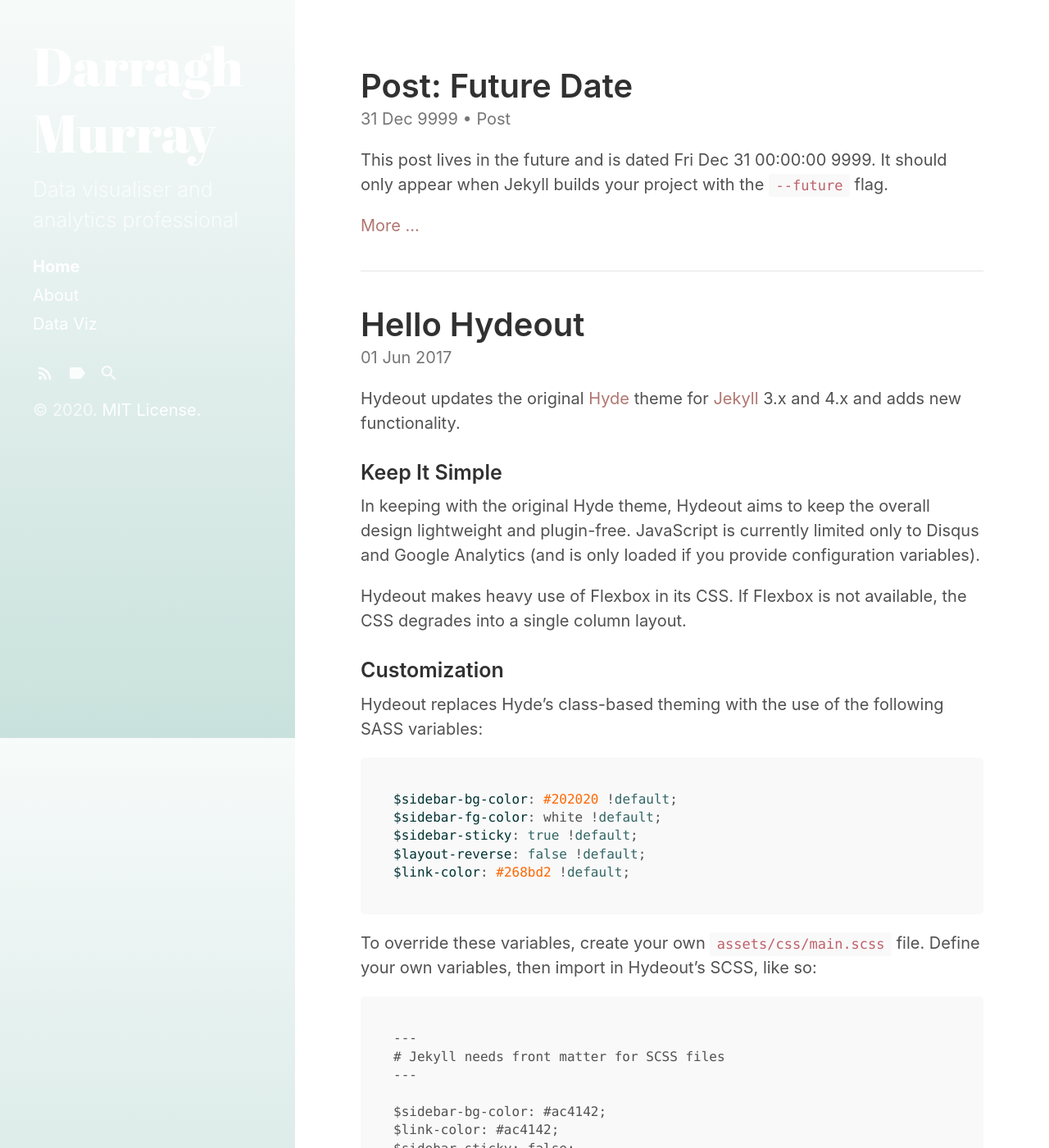
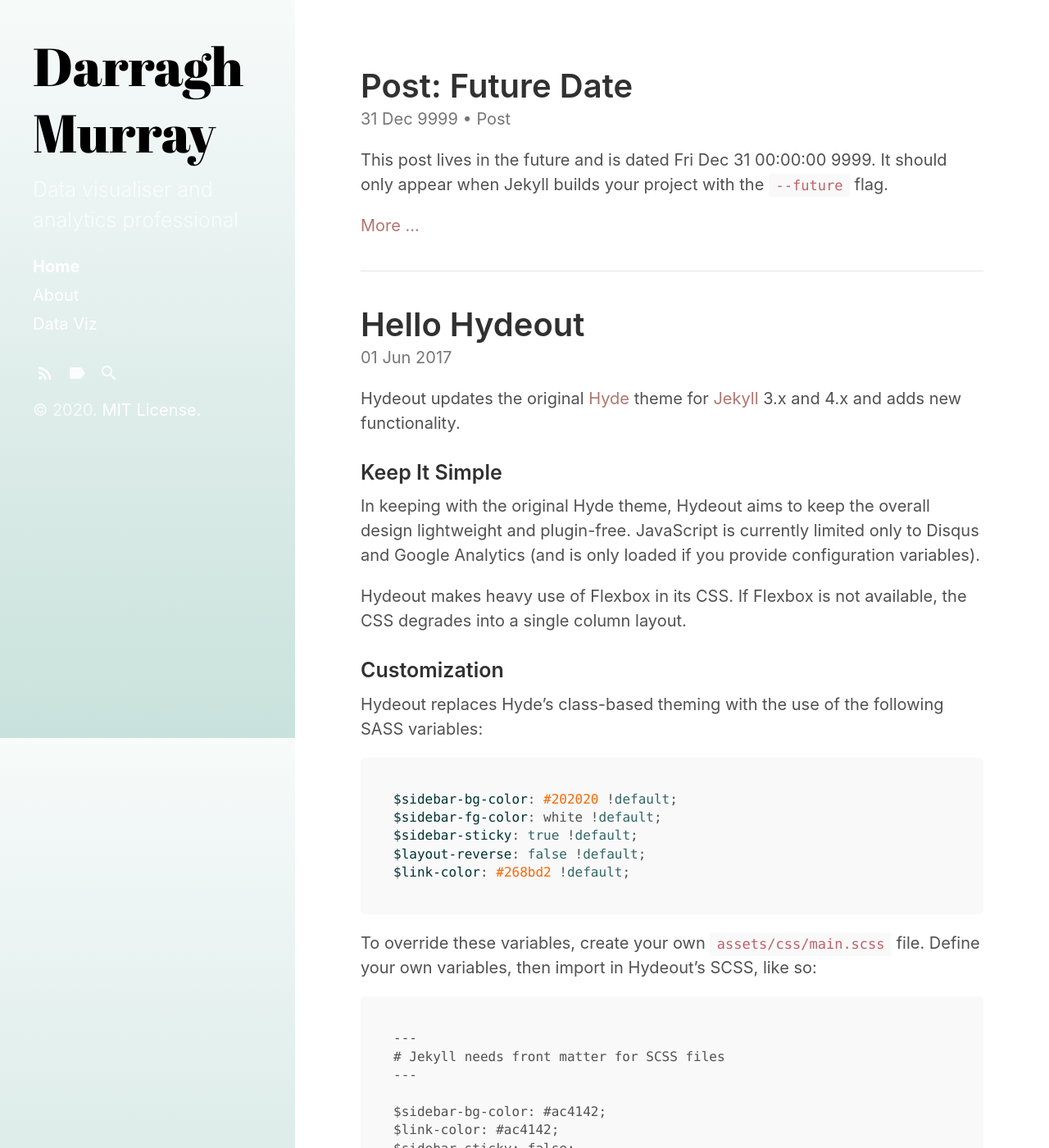
Before and after one commit to dbmurray/dbmurray.github.io, a Jekyll site: the page built from index.html, in a window 1280 px wide and 1400 px high. Shown: the whole window at 82% size. Built offline with Jekyll 4.4.1, drawn with Linux system fonts in a browser that asks for light colours; the list of posts is cut into pages by our own code.

Commit message:
Update main.scss

```diff
--- a/assets/css/main.scss
+++ b/assets/css/main.scss
@@ -3,7 +3,7 @@
 # only main files contain this front matter, not partials.
 ---
 $sidebar-bg-color: #e0eeeb;
-$sidebar-title-color: #FFFFFF;
+$sidebar-title-color: #000000;
 $link-color: #b17670;
 $sidebar-sticky: false;
 @import "hydeout";
```
